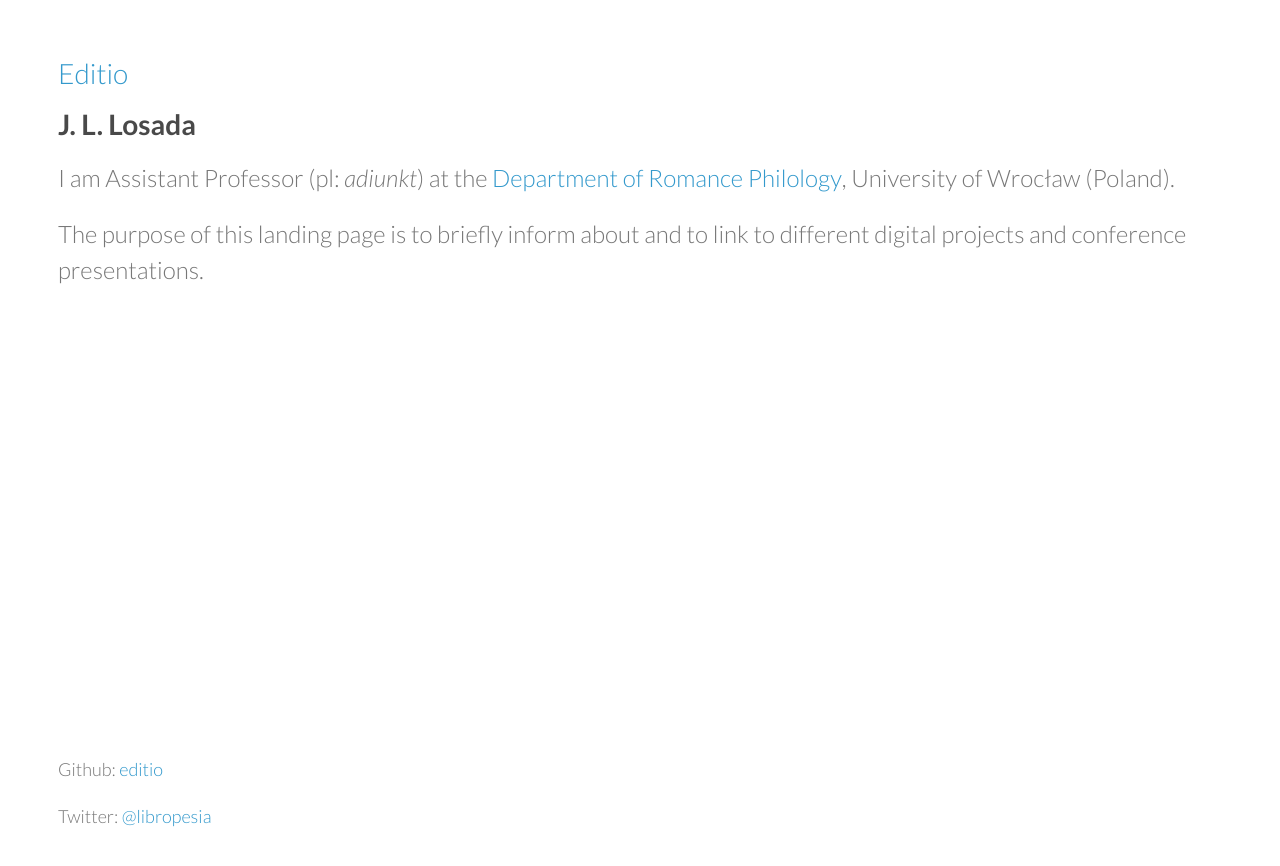
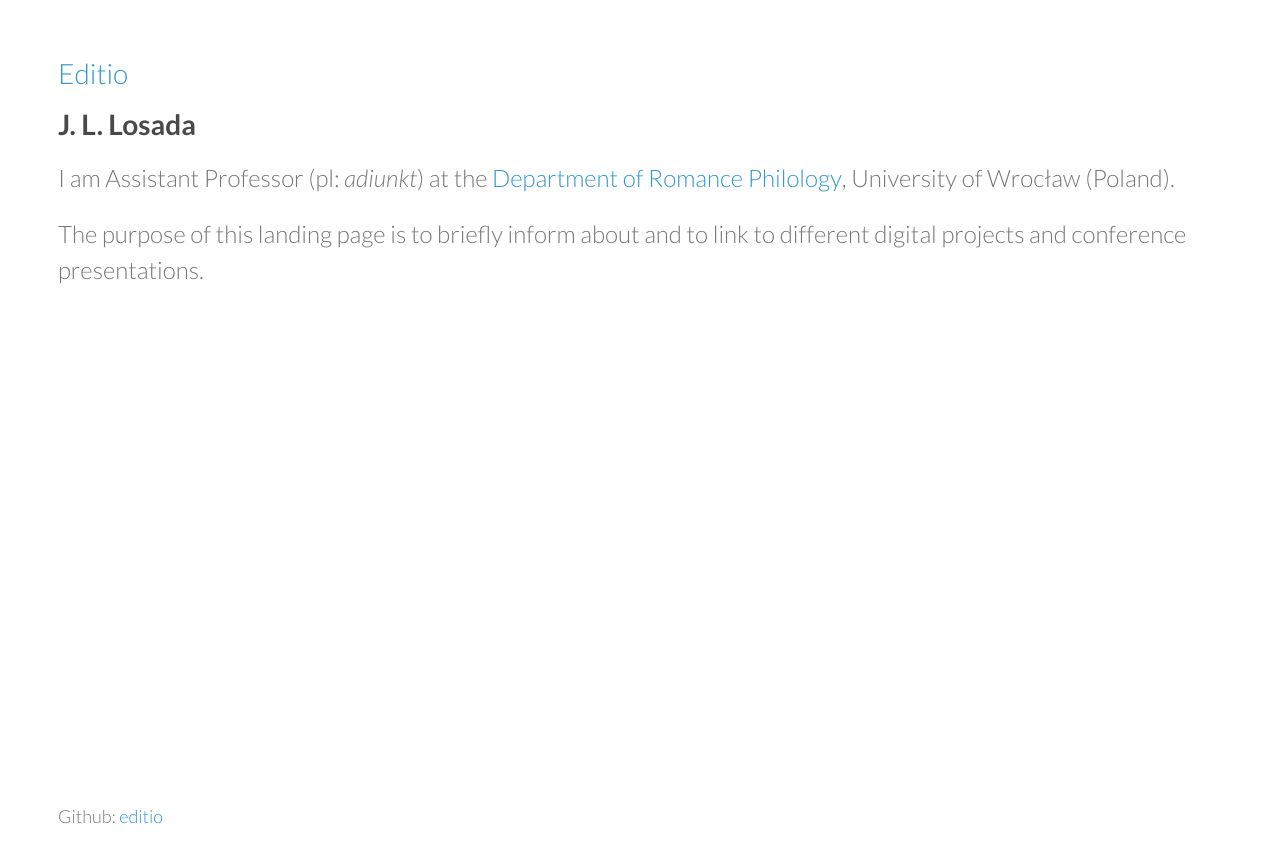
Before and after one commit to editio/editio.github.io, a Jekyll site: the page built from about/index.md, in a window 1280 px wide. Shown: the top 866 px of the page. Built offline with Jekyll 4.4.1, drawn with Linux system fonts in a browser that asks for light colours.

Commit message:
Remove link from footer
Removed Twitter link from the footer.

```diff
--- a/_layouts/page.html
+++ b/_layouts/page.html
@@ -34,7 +34,6 @@
            <footer>
         <p>Github: <a href="https://github.com/editio">editio</a></p>
 
-        <p>Twitter: <a href="https://twitter.com/libropesia">@libropesia</a></p>
       </footer>
       </footer>
           <script src="javascripts/scale.fix.js"></script>
```
